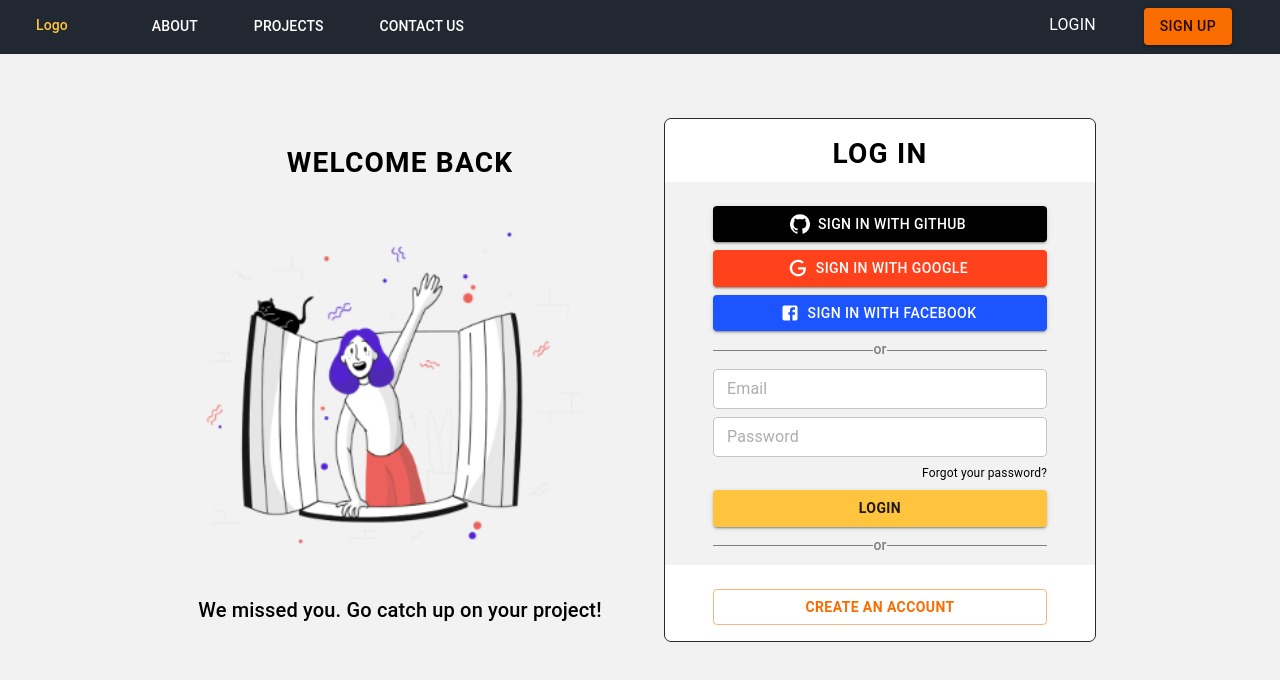
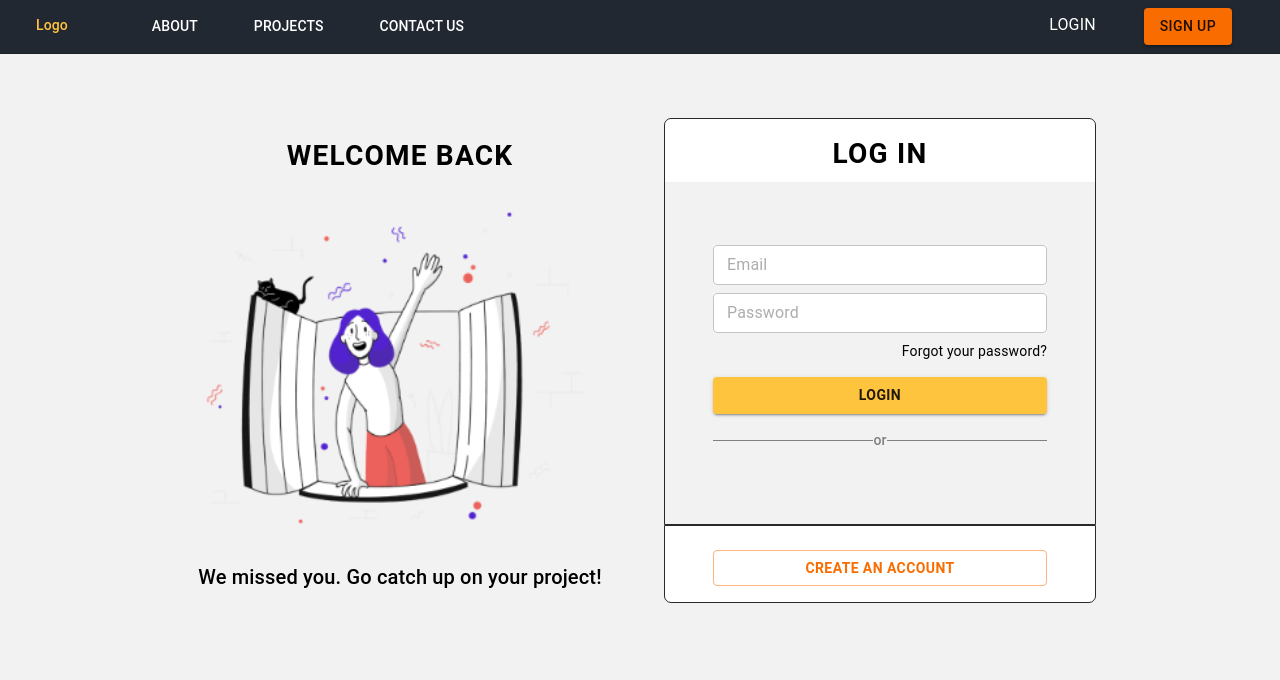
Before and after one commit to CodeAgainstRacism/codeagainstracism.org, a React (Create React App) app in the folder frontend/: page /login in a window 1280 px wide. Shown: the top 680 px of the page. Built offline with nearby package versions, Linux system fonts and the light colour scheme.

Commit message:
Remove Google, Github, Facebook login buttons on Login page

```diff
--- a/frontend/src/pages/LogIn.jsx
+++ b/frontend/src/pages/LogIn.jsx
@@ -11,7 +11,6 @@ import {
   TextField,
   Typography,
 } from "@material-ui/core";
-import SignInButtons from "../components/SignInButtons";
 import { Alert } from "@material-ui/lab";
 import HandWave from "../assets/Hand waving.png";
 import { Link as RouterLink } from "react-router-dom";
@@ -68,7 +67,7 @@ const LoginStyles = makeStyles((theme) => ({
     border: "1px solid #292929",
     boxSizing: "border-box",
     overflow: "auto",
-    borderRadius: "7px",
+    borderRadius: "7px 7px 0px 0px",
     transform: "matrix(1, 0, 0, 1, 0, 0)",
   },
   formHeaderBackground: {
@@ -81,9 +80,11 @@ const LoginStyles = makeStyles((theme) => ({
   },
   formBody: {
     fontSize: theme.spacing(1.5),
-    width: "100%",
+    // width: "100%",
+    minWidth: "350px",
+    minHeight: "350px",
     overflow: "auto",
-    padding: theme.spacing(2, 6, 0, 6),
+    padding: theme.spacing(0, 6),
   },
   formFooter: {
     width: "100%",
@@ -92,6 +93,7 @@ const LoginStyles = makeStyles((theme) => ({
     alignItems: "center",
     justifyContent: "space-evenly",
     background: "white",
+    border: "1px solid #292929",
     borderRadius: "0px 0px 7px 7px",
   },
 
@@ -199,19 +201,12 @@ export default function LogIn(props) {
                     Log In
                   </Typography>
                 </Grid>
-                <Container className={classes.formBody}>
-                  {/**Github Icon Button */}
-                  <SignInButtons action="Sign In" />
-
-                  <Divider
-                    dividerContainer={classes.dividerContainer}
-                    dividerBar={classes.dividerBar}
-                    theme={theme}
-                  />
-
+                <Grid item container className={classes.formBody} spacing={1} direction="column"
+                  justify="center"
+                >
                   {/** Right Grid **/}
 
-                  <Grid id="row" container spacing={1}>
+                  {/* <Grid id="row" container > */}
                   {/* Display error message from BE if neccessary */}
                   {errors.message && (
                     <Grid item xs={12}>
@@ -255,11 +250,11 @@ export default function LogIn(props) {
                       color="inherit"
                       underline="none"
                     >
-                        Forgot your password?
+                      <Typography variant="body2" >Forgot your password?</Typography>
                     </Link>
                   </Grid>
-                  </Grid>
 
+                  <Grid item xs={12}>
                     <Button
                       className={classes.actionButton}
                       fullWidth={true}
@@ -269,14 +264,18 @@ export default function LogIn(props) {
                     >
                       Login
                   </Button>
+                  </Grid>
+                  {/**Divider with text "or" in between */}
 
-                  {/**Divider with text "or" in between */}
+                  <Grid item xs={12}>
                     <Divider
                       dividerContainer={classes.dividerContainer}
                       dividerBar={classes.dividerBar}
                       theme={theme}
                     />
-                </Container>
+                  </Grid>
+                </Grid>
+              </Grid>
               <Container className={classes.formFooter}>
                 <Button
                   component={RouterLink}
@@ -291,10 +290,10 @@ export default function LogIn(props) {
               </Container>
             </Grid>
           </Grid>
-          </Grid>
+
         </Container>
       </main>
-    </React.Fragment>
+    </React.Fragment >
   );
 }
 
--- a/frontend/src/pages/Projects.jsx
+++ b/frontend/src/pages/Projects.jsx
@@ -71,7 +71,7 @@ export default function Projects() {
 
   const getData = () => {
     axios
-      .get(`${BACKEND_URL}projects`, {
+      .get(`${BACKEND_URL}/projects`, {
         params: {},
       })
       .then(function (response) {
--- a/frontend/src/pages/SignUp.jsx
+++ b/frontend/src/pages/SignUp.jsx
@@ -107,6 +107,7 @@ const SignUp = (props) => {
       firstName,
       lastName,
       email,
+      phoneNumber,
       password,
       description,
     };
@@ -151,7 +152,6 @@ const SignUp = (props) => {
       description,
     };
 
-    console.log(signUpData);
     props.onAuth("signup", signUpData).then(() => {
       // create an organization with user's id from the backend
       // TODO: need to get user's id from response
@@ -210,7 +210,6 @@ const SignUp = (props) => {
                   </Typography>
                 </Container>
                 <Container className={classes.formBody}>
-                  {/* Display 3 Buttons for Google, Facebook, Github */}
                   {/* Display error message from BE if neccessary */}
 
                   <Grid id="row" container spacing={1}>
@@ -233,7 +232,6 @@ const SignUp = (props) => {
                         setPhoneNumber={setPhoneNumber}
                         organizationName={organizationName}
                         EIN={EIN}
-                        phoneNumber={phoneNumber}
                       />
                     )}
 
@@ -243,6 +241,17 @@ const SignUp = (props) => {
                       setFirstName={setFirstName}
                       setLastName={setLastName}
                     />
+
+                    <Grid item xs={12}>
+                      <TextField
+                        required
+                        label="Phone Number"
+                        name="phoneNumber"
+                        value={phoneNumber}
+                        placeholder="E.g: xxx xxx xxxx"
+                        onChange={(e) => setPhoneNumber(e.target.value)}
+                      />
+                    </Grid>
 
                     <Grid item xs={12}>
                       <TextField
@@ -346,10 +355,8 @@ const OrganizationFields = (props) => {
   const {
     setOrganizationName,
     setEIN,
-    setPhoneNumber,
     organizationName,
-    EIN,
-    phoneNumber,
+    EIN
   } = props;
   return (
     <React.Fragment>
@@ -371,15 +378,6 @@ const OrganizationFields = (props) => {
           onChange={(e) => setEIN(e.target.value)}
         />
       </Grid>
-      <Grid item xs={12}>
-        <TextField
-          required
-          label="Organization Phone Number"
-          name="phoneNumber"
-          value={phoneNumber}
-          onChange={(e) => setPhoneNumber(e.target.value)}
-        />
-      </Grid>
     </React.Fragment>
   );
 };
--- a/frontend/src/redux-store/actions/auth.js
+++ b/frontend/src/redux-store/actions/auth.js
@@ -18,14 +18,17 @@ export function authUser(type, userData) {
     return new Promise((resolve, reject) => {
       console.log(`${BACKEND_URL}/auth/${type}`);
       return apiCall("post", `${BACKEND_URL}/auth/${type}`, userData)
-        .then(({ accessToken, ...user }) => {
+        .then((response) => {
+          // .then(({ accessToken, ...user }) => {
+          console.log(response)
           console.log("Dispatching authUser")
-          localStorage.setItem("jwtToken", accessToken);
-          dispatch(setCurrentUser(user));
+          localStorage.setItem("jwtToken", response.accessToken);
+          dispatch(setCurrentUser(response.user));
           dispatch(removeError());
           resolve();
         })
         .catch((err) => {
+          console.log("Error", err)
           dispatch(addError(err));
           reject();
         });
```
Lines whose indentation alone changed are shown as unchanged.
